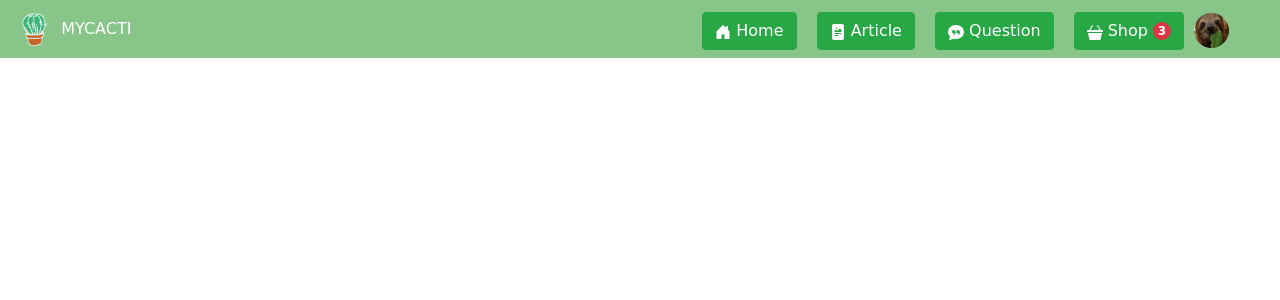
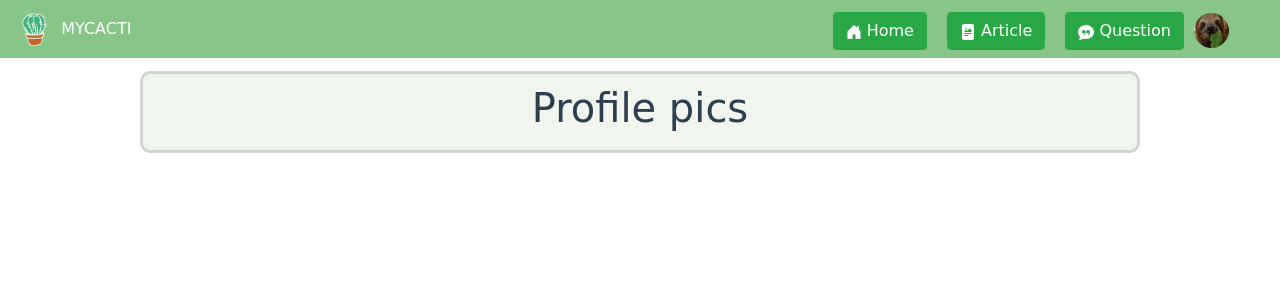
Before and after one commit to Sophon-Kr/CT, a Vue app: page /profile in a window 1280 px wide. Shown: the top 300 px of the page. Built offline with nearby package versions, Linux system fonts and the light colour scheme.

Commit message:
page link

```diff
--- a/src/App.vue
+++ b/src/App.vue
@@ -3,27 +3,39 @@
     <!-- <img alt="Vue logo" src="./assets/logo.png" />
     <h1>EGCO427</h1> ปรากฏอยู่ทุกหน้า -->
 
+
     <nav class="navbar navbar-light" style="background-color: #87C589; font-family: Comic Sans MS;">
-      <a href="#" class="d-flex align-items-center mb-3 mb-md-0 me-md-auto text-dark text-decoration-none">
+      <a href="/users" class="d-flex align-items-center mb-3 mb-md-0 me-md-auto text-dark text-decoration-none">
         <img src="./assets/icons8-cactus-in-pot-48.png" alt="" width="35" height="35" class="d-inline-block align-text-top">
         <span class="fs-4" style="font-family: Comic Sans MS; color: #FFFFFF;"> &nbsp;&nbsp;MYCACTI&nbsp;&nbsp;</span>
       </a>
+
         <div style="margin-right: 35px; margin-left: 35px;" class="space">
+         <router-link to="/users">
         <button class="btn btn-success me-2 space"   type="button">
         <span><svg xmlns="http://www.w3.org/2000/svg" width="16" height="16" fill="currentColor" class="bi bi-house-door-fill" viewBox="0 0 16 16">
           <path d="M6.5 14.5v-3.505c0-.245.25-.495.5-.495h2c.25 0 .5.25.5.5v3.5a.5.5 0 0 0 .5.5h4a.5.5 0 0 0 .5-.5v-7a.5.5 0 0 0-.146-.354L13 5.793V2.5a.5.5 0 0 0-.5-.5h-1a.5.5 0 0 0-.5.5v1.293L8.354 1.146a.5.5 0 0 0-.708 0l-6 6A.5.5 0 0 0 1.5 7.5v7a.5.5 0 0 0 .5.5h4a.5.5 0 0 0 .5-.5z"/>
         </svg></span>
           Home</button>
+          </router-link>
+
+          <router-link to="/adduser">
         <button class="btn btn-success me-2 space"   type="button">
           <span><svg xmlns="http://www.w3.org/2000/svg" width="16" height="16" fill="currentColor" class="bi bi-file-richtext-fill" viewBox="0 0 16 16">
             <path d="M12 0H4a2 2 0 0 0-2 2v12a2 2 0 0 0 2 2h8a2 2 0 0 0 2-2V2a2 2 0 0 0-2-2zM7 4.25a.75.75 0 1 1-1.5 0 .75.75 0 0 1 1.5 0zm-.861 1.542 1.33.886 1.854-1.855a.25.25 0 0 1 .289-.047l1.888.974V7.5a.5.5 0 0 1-.5.5H5a.5.5 0 0 1-.5-.5V7s1.54-1.274 1.639-1.208zM5 9h6a.5.5 0 0 1 0 1H5a.5.5 0 0 1 0-1zm0 2h3a.5.5 0 0 1 0 1H5a.5.5 0 0 1 0-1z"/>
           </svg> </span>
            Article</button>
+           </router-link>
+
+        <router-link to="/question">
         <button class="btn btn-success me-2 space"   type="button">
           <span><svg xmlns="http://www.w3.org/2000/svg" width="16" height="16" fill="currentColor" class="bi bi-chat-quote-fill" viewBox="0 0 16 16">
             <path d="M16 8c0 3.866-3.582 7-8 7a9.06 9.06 0 0 1-2.347-.306c-.584.296-1.925.864-4.181 1.234-.2.032-.352-.176-.273-.362.354-.836.674-1.95.77-2.966C.744 11.37 0 9.76 0 8c0-3.866 3.582-7 8-7s8 3.134 8 7zM7.194 6.766a1.688 1.688 0 0 0-.227-.272 1.467 1.467 0 0 0-.469-.324l-.008-.004A1.785 1.785 0 0 0 5.734 6C4.776 6 4 6.746 4 7.667c0 .92.776 1.666 1.734 1.666.343 0 .662-.095.931-.26-.137.389-.39.804-.81 1.22a.405.405 0 0 0 .011.59c.173.16.447.155.614-.01 1.334-1.329 1.37-2.758.941-3.706a2.461 2.461 0 0 0-.227-.4zM11 9.073c-.136.389-.39.804-.81 1.22a.405.405 0 0 0 .012.59c.172.16.446.155.613-.01 1.334-1.329 1.37-2.758.942-3.706a2.466 2.466 0 0 0-.228-.4 1.686 1.686 0 0 0-.227-.273 1.466 1.466 0 0 0-.469-.324l-.008-.004A1.785 1.785 0 0 0 10.07 6c-.957 0-1.734.746-1.734 1.667 0 .92.777 1.666 1.734 1.666.343 0 .662-.095.931-.26z"/>
           </svg></span>
           Question</button>
+           </router-link>
+
+           <!-- <router-link to="/about">
         <button class="btn btn-success me-2 space"   type="button">
           <span><svg xmlns="http://www.w3.org/2000/svg" width="16" height="16" fill="currentColor" class="bi bi-basket3-fill" viewBox="0 0 16 16">
             <path d="M5.757 1.071a.5.5 0 0 1 .172.686L3.383 6h9.234L10.07 1.757a.5.5 0 1 1 .858-.514L13.783 6H15.5a.5.5 0 0 1 .5.5v1a.5.5 0 0 1-.5.5H.5a.5.5 0 0 1-.5-.5v-1A.5.5 0 0 1 .5 6h1.717L5.07 1.243a.5.5 0 0 1 .686-.172zM2.468 15.426.943 9h14.114l-1.525 6.426a.75.75 0 0 1-.729.574H3.197a.75.75 0 0 1-.73-.574z"/>
@@ -31,7 +43,9 @@
           Shop  <span class="badge rounded-pill bg-danger">
           3
         </span></button>
-        <a href="#" >
+        </router-link> -->
+
+        <a href="/profile" >
           <span ><img src="./assets/three-toed-sloth.jpg" alt="" width="35" height="35" class="rounded-circle" ></span>
         </a>
       </div>
--- a/src/router/index.js
+++ b/src/router/index.js
@@ -5,6 +5,7 @@ import About from '../views/About.vue'
 import AddUser from '../views/AddUser.vue'
 import Signin from '../views/Signin.vue'
 import Question from '../views/QnA.vue'
+import Profile from '../views/Profile.vue'
 
 const routerHistory = createWebHistory()
 
@@ -38,6 +39,11 @@ const routes = [
         path: '/adduser',
         name: AddUser,
         component: AddUser
+    },
+    {
+        path: '/profile',
+        name: Profile,
+        component: Profile
     }
 
 ]
--- a/src/views/Home.vue
+++ b/src/views/Home.vue
@@ -20,6 +20,7 @@
 
 
                 <div class="card-body" style="text-align: left;">
+
                     <img src="https://www.rainforest-alliance.org/sites/default/files/styles/750w_585h/public/2016-09/three-toed-sloth.jpg?itok=uWF-NdZZ" class="rounded img-fluid mx-auto d-block" alt="Cinque Terre" style="margin: 5px;">
 
                   <p class="card-text" style="padding: 10px;">
--- /dev/null
+++ b/src/views/Profile.vue
@@ -0,0 +1,43 @@
+<template>
+  <div class="container">
+      <h1>Profile pics</h1>
+
+  </div>
+</template>
+
+<script>
+import HelloWorld from '../components/HelloWorld.vue'
+export default {
+  components: { HelloWorld },
+  name: 'Users',
+
+  data() {
+    return {
+      count: 0
+    }
+  }
+}
+</script>
+<style scoped>
+.container {
+        display: flex;
+        justify-content: center;
+        align-items: center;
+        max-width: 1000px;
+        height: auto;
+        border-radius: 10px;
+        border-style: solid;
+        border-color: lightgrey;
+        margin-top: 13px;
+        background-color: #F0F5EE;
+        font-family: Comic Sans MS;
+        padding: 10px;
+
+
+        }
+        .card{
+            max-width: 1000px;
+
+
+        }
+</style>
```
